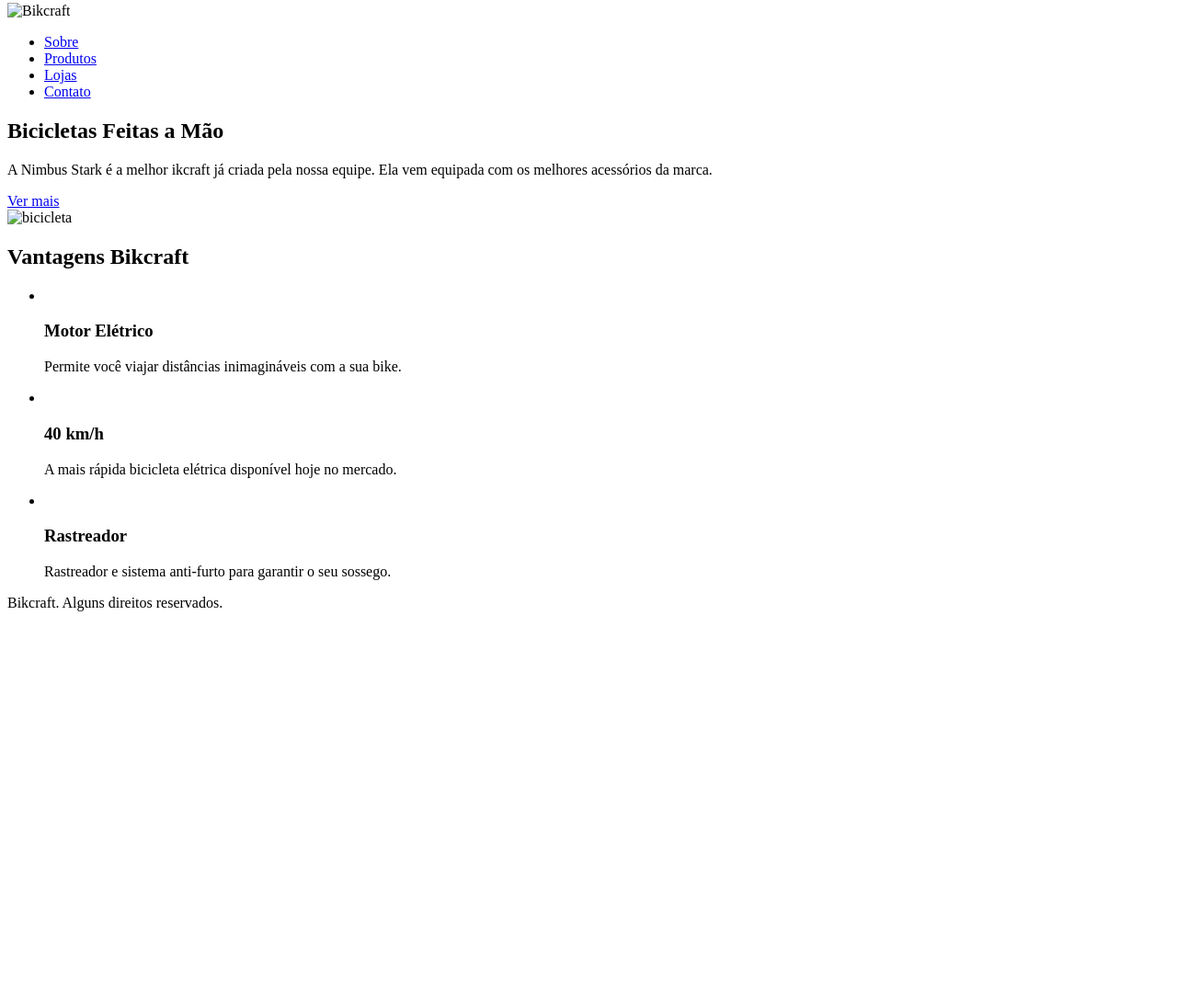
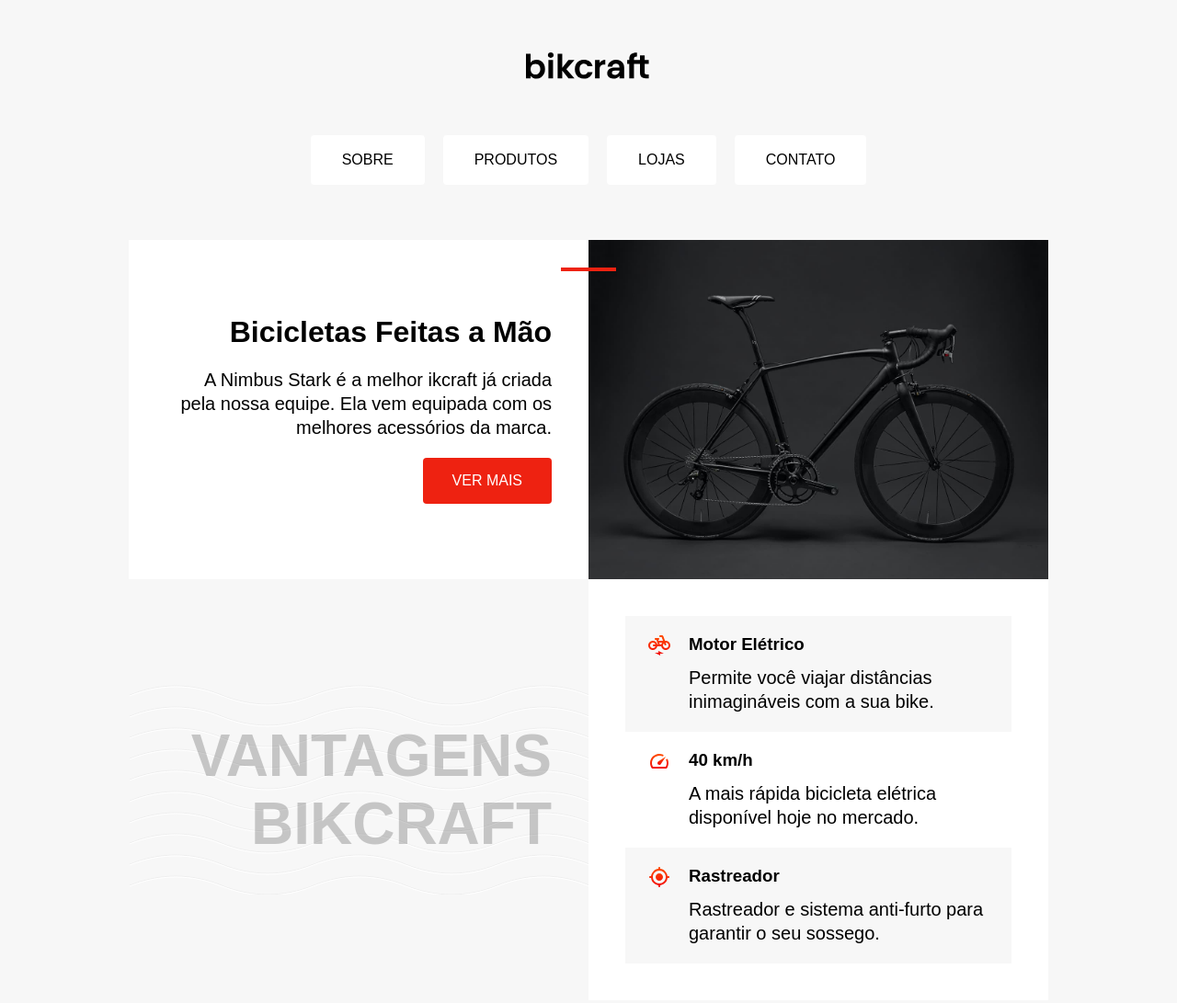
Before and after one commit to rick1135/Site_melhorado, a plain HTML site: page index.html in a window 1280 px wide. Shown: the part 5-1096 px from the top of the page at 92% size. Before the commit the page ends 800 px from the top, so only its background shows below. Drawn offline with Linux system fonts and the light colour scheme; files whose address does not match are found by name.

Commit message:
segundo commit

```diff
--- a/index.html
+++ b/index.html
@@ -5,13 +5,13 @@
   <meta charset="UTF-8">
   <meta http-equiv="X-UA-Compatible" content="IE=edge">
   <meta name="viewport" content="width=device-width, initial-scale=1.0">
-  <link rel="stylesheet" href="/exercicio 4/style.css">
+  <link rel="stylesheet" href="./style.css">
   <title>Bikcraft</title>
 </head>
 
 <body>
   <header class="header">
-    <img src="/exercicio 4/img/bikcraft.svg" alt="Bikcraft">
+    <img src="./img/bikcraft.svg" alt="Bikcraft">
     <nav aria-label="primária">
       <ul class="menu">
         <li><a href="/">Sobre</a></li>
@@ -28,23 +28,23 @@
         <p>A Nimbus Stark é a melhor ikcraft já criada pela nossa equipe. Ela vem equipada com os melhores acessórios da marca.</p>
         <a class="botao" href="/">Ver mais</a>
       </div>
-      <img src="/exercicio 4/img/bicicleta.jpg" alt="bicicleta">
+      <img src="./img/bicicleta.jpg" alt="bicicleta">
     </article>
     <article class="conteudo" aria-labelledby="label-vantagens">
       <h2 class="subtitulo" id="label-vantagens">Vantagens Bikcraft</h2>
       <ul class="vantagens">
         <li class="vantagens-item">
-          <img src="/exercicio 4/img/eletrica.svg" alt="">
+          <img src="./img/eletrica.svg" alt="">
           <h3>Motor Elétrico</h3>
           <p>Permite você viajar distâncias inimagináveis com a sua bike.</p>
         </li>
         <li class="vantagens-item">
-          <img src="/exercicio 4/img/velocidade.svg" alt="">
+          <img src="./img/velocidade.svg" alt="">
           <h3>40 km/h</h3>
           <p>A mais rápida bicicleta elétrica disponível hoje no mercado.</p>
         </li>
         <li class="vantagens-item">
-          <img src="/exercicio 4/img/rastreador.svg" alt="">
+          <img src="./img/rastreador.svg" alt="">
           <h3>Rastreador</h3>
           <p>Rastreador e sistema anti-furto para garantir o seu sossego.</p>
         </li>
```
